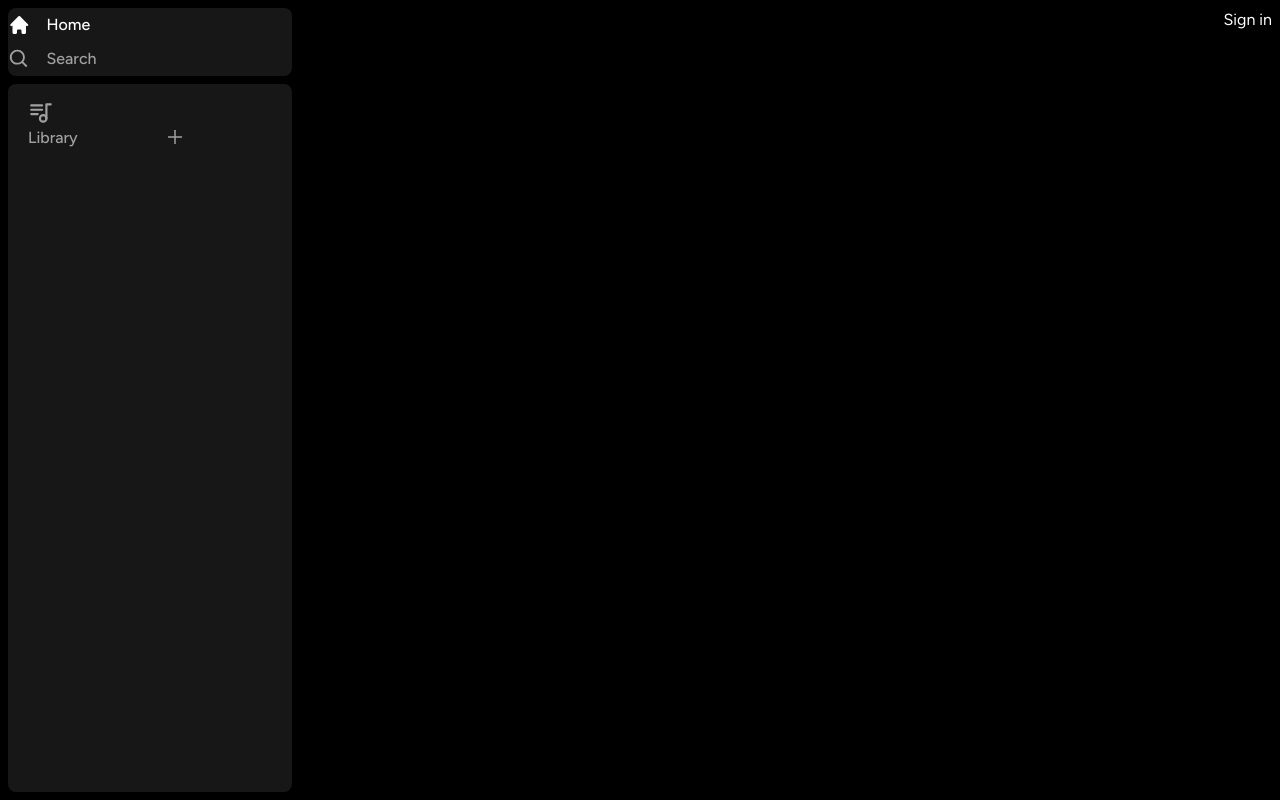
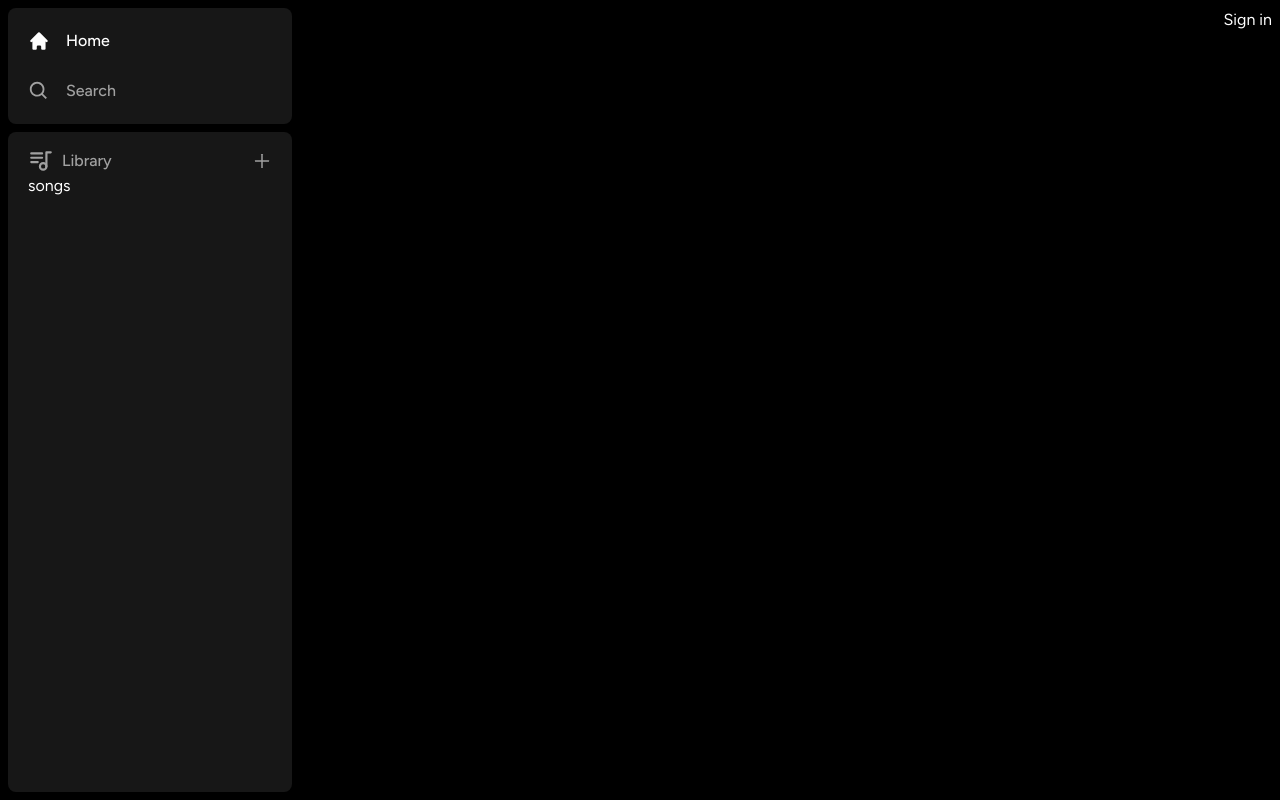
Before and after one commit to MetalFingerDev/potify, a Next.js app: page / in a window 1280 px wide. Built offline with nearby package versions, Linux system fonts and the light colour scheme; no server answers.

Commit message:
library layouted

```diff
--- a/components/Box.tsx
+++ b/components/Box.tsx
@@ -9,7 +9,11 @@ const Box: React.FC<BoxProps> = ({ children, className }) => {
 	return (
 		<div
 			className={twMerge(
-				`
+				`	flex
+					flex-col
+					gap-y-4
+					px-5
+					py-4
 					bg-neutral-900
           rounded-lg
           h-fit
--- a/components/Library.tsx
+++ b/components/Library.tsx
@@ -7,26 +7,23 @@ const Library = () => {
 	const onClick = () => {};
 	return (
 		<div className='flex flex-col'>
-			<div className='flex items-center justify-between px-5 pt-4'>
-				<div>
+			<div className='flex items-center justify-between'>
+				<div className='inline-flex items-center gap-x-2'>
 					<TbPlaylist className='text-neutral-400' size={26} />
 					<p className='text-neutral-400 font-medium text-md'>Library</p>
-					<div className='inline-flex items-center gap-x-2'></div>
 				</div>
 				<AiOutlinePlus
 					onClick={onClick}
 					size={20}
 					className='
-            text-neutral-400
-            cursor-pointer
-            hover:text-white
-            transition'
+						text-neutral-400
+						cursor-pointer
+						hover:text-white
+						transition
+						'
 				/>
-				<div
-					className='inline-flex
-          items-center
-          gap-x-2'></div>
 			</div>
+			<div>songs</div>
 		</div>
 	);
 };
--- a/components/Sidebar.tsx
+++ b/components/Sidebar.tsx
@@ -42,7 +42,7 @@ const Sidebar: React.FC<SidebarProps> = ({ children }) => {
 						<SidebarItem key={item.label} {...item} />
 					))}
 				</Box>
-				<Box className='overflow-y-auto flex-1'>
+				<Box className='overflow-y-auto h-full'>
 					<Library />
 				</Box>
 			</nav>
```
